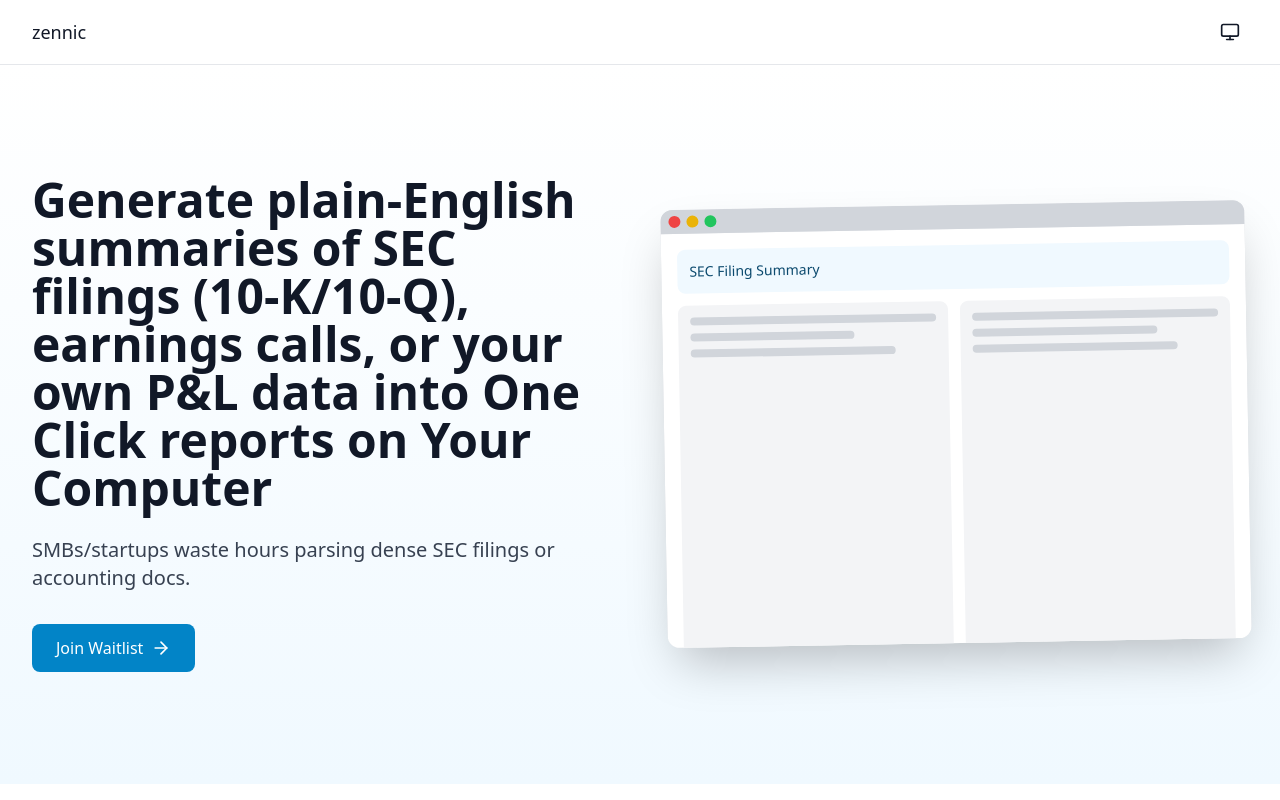
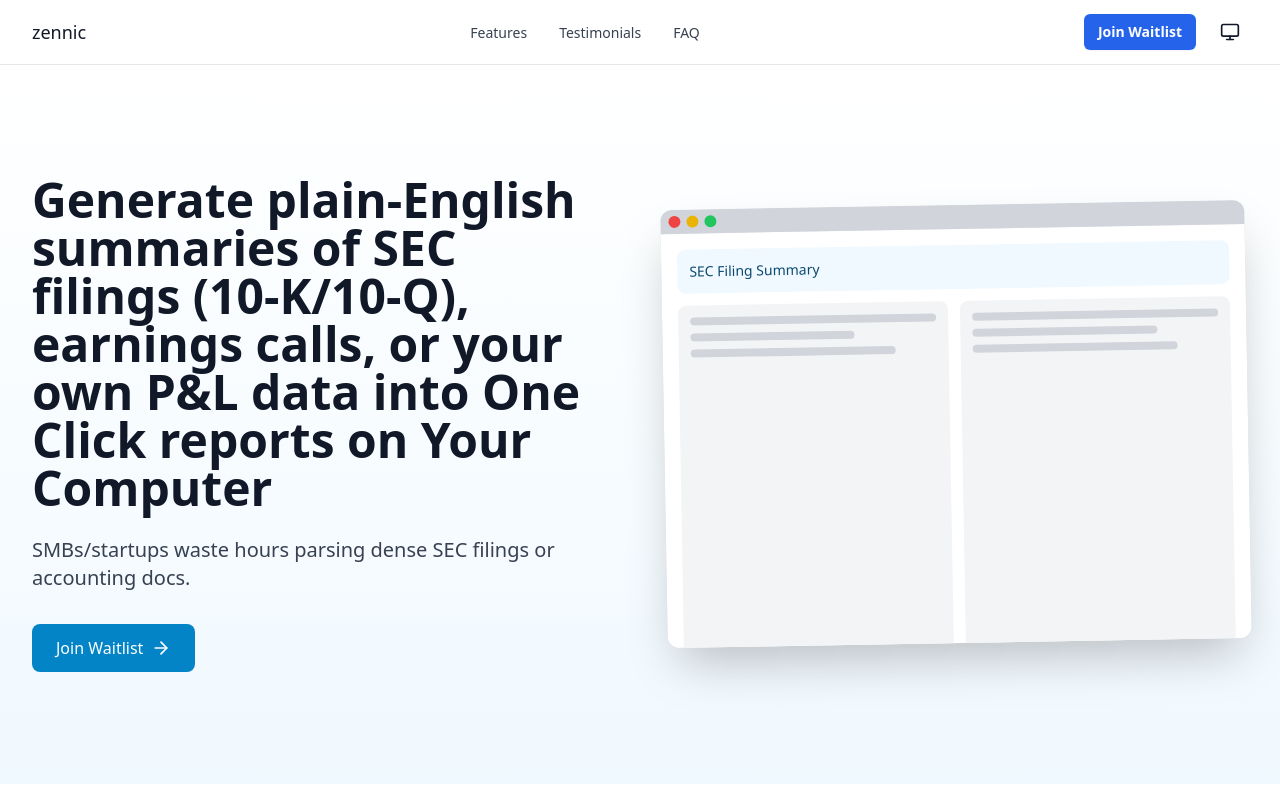
Before and after one commit to derpwiz/zennic-website, a Next.js app: page / in a window 1280 px wide. Shown: the top 800 px of the page. Built offline with nearby package versions, Linux system fonts and the light colour scheme.

Commit message:
Add navigation links to header component

```diff
--- a/components/Header.tsx
+++ b/components/Header.tsx
@@ -13,7 +13,29 @@ export function Header() {
             {SITE_CONFIG.name}
           </Link>
         </div>
+        <nav className="hidden md:block">
+          <ul className="flex space-x-8">
+            <li>
+              <Link href="/#features" className="text-sm font-medium text-gray-700 hover:text-gray-900 dark:text-gray-300 dark:hover:text-white">
+                Features
+              </Link>
+            </li>
+            <li>
+              <Link href="/#testimonials" className="text-sm font-medium text-gray-700 hover:text-gray-900 dark:text-gray-300 dark:hover:text-white">
+                Testimonials
+              </Link>
+            </li>
+            <li>
+              <Link href="/#faq" className="text-sm font-medium text-gray-700 hover:text-gray-900 dark:text-gray-300 dark:hover:text-white">
+                FAQ
+              </Link>
+            </li>
+          </ul>
+        </nav>
         <div className="flex items-center space-x-4">
+          <Link href="/#waitlist" className="hidden rounded-md bg-blue-600 px-3.5 py-2 text-sm font-semibold text-white shadow-sm hover:bg-blue-500 focus-visible:outline focus-visible:outline-2 focus-visible:outline-offset-2 focus-visible:outline-blue-600 md:block">
+            Join Waitlist
+          </Link>
           <ThemeToggle />
         </div>
       </div>
```
